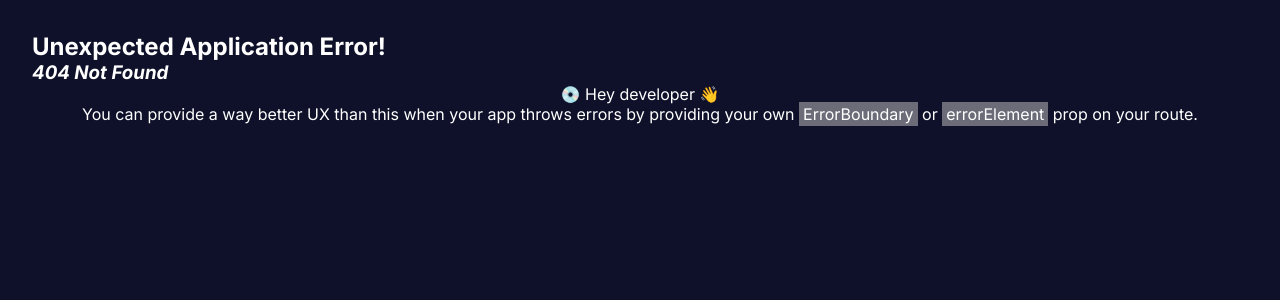
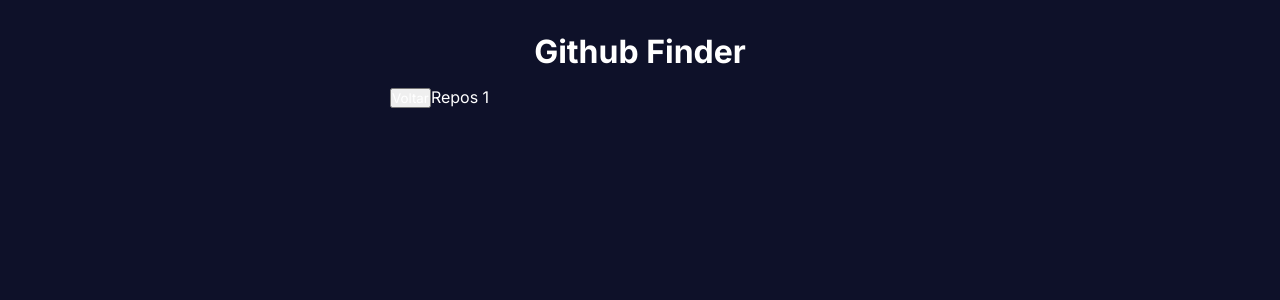
Before and after one commit to AdsonTanajura/react-typescript, a React (Vite) app in the folder 12_github_finder/: page /repos/1 in a window 1280 px wide. Before the commit this address had no page. Shown: the top 300 px of the page. Built offline with nearby package versions, Linux system fonts and the light colour scheme.

Commit message:
Criando a pagina de repositorios

```diff
--- /dev/null
+++ b/12_github_finder/src/components/BackBtn/BackBtn.tsx
@@ -0,0 +1,12 @@
+import { useNavigate } from 'react-router-dom';
+
+const BackBtn = () => {
+  const navigate = useNavigate();
+  return (
+    <>
+      <button onClick={() => navigate(-1)}>Voltar</button>
+    </>
+  );
+};
+
+export default BackBtn;
--- a/12_github_finder/src/main.tsx
+++ b/12_github_finder/src/main.tsx
@@ -6,6 +6,7 @@
 import { RouterProvider, createBrowserRouter } from 'react-router-dom';
 
 import Home from './routes/Home/Home.tsx';
+import Repos from './routes/Repos/Repos.tsx';
 
 const router = createBrowserRouter([
   {
@@ -16,6 +17,10 @@
         path: '/',
         element: <Home />,
       },
+      {
+        path: '/repos/:username',
+        element: <Repos />,
+      },
     ],
   },
 ]);
--- /dev/null
+++ b/12_github_finder/src/routes/Repos/Repos.tsx
@@ -0,0 +1,17 @@
+import { useState, useEffect } from 'react';
+import { useParams } from 'react-router-dom';
+
+import classes from './Repos.module.css ';
+import BackBtn from '../../components/BackBtn/BackBtn';
+
+const Repos = () => {
+  const { username } = useParams();
+  return (
+    <div>
+      <BackBtn />
+      Repos {username}
+    </div>
+  );
+};
+
+export default Repos;
```
Also changed, not shown: 12_github_finder/src/routes/Repos/Repos.module.css (added).
